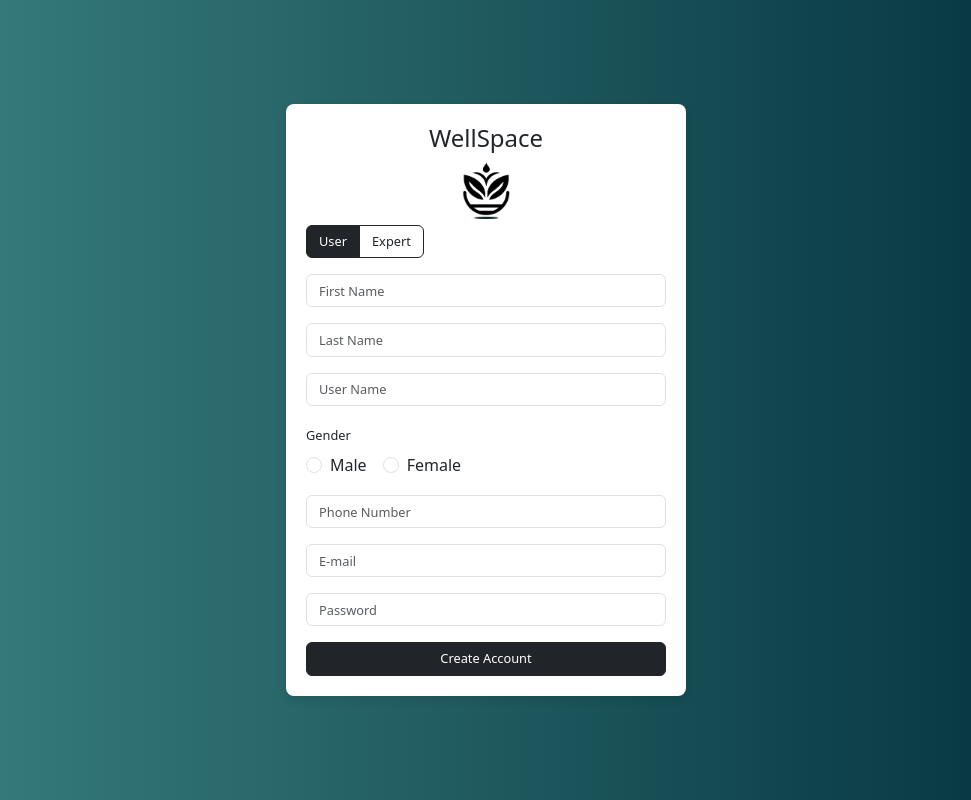
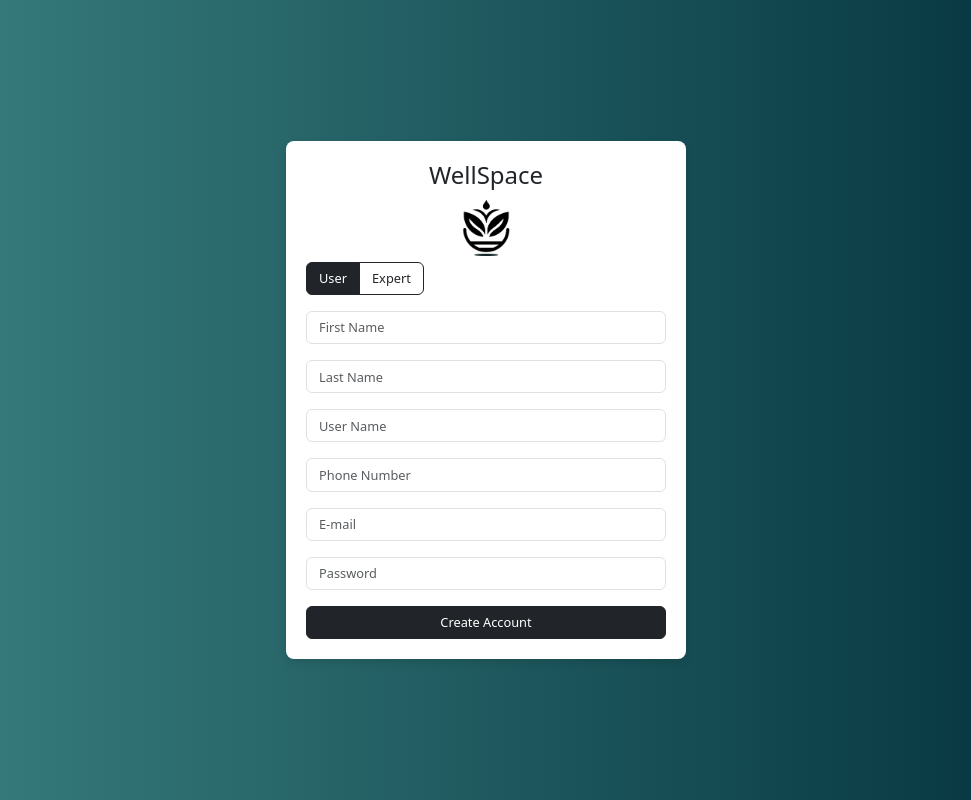
Before and after one commit to nilangi-ediri/WellSpace, a React (Create React App) app in the folder WellSpace/frontend/: page /sign-up in a window 1280 px wide. Shown: the whole page, without its empty margins (154-1125 px from the left). Built offline with nearby package versions, Linux system fonts and the light colour scheme.

Commit message:
gender removal

```diff
--- a/WellSpace/frontend/src/pages/Authentification/SignUp.jsx
+++ b/WellSpace/frontend/src/pages/Authentification/SignUp.jsx
@@ -8,7 +8,6 @@ function UserSignUp() {
     firstName: '',
     lastName: '',
     username: '',
-    gender: '',
     phoneNumber: '',
     email: '',
     password: '',
@@ -39,7 +38,6 @@ function UserSignUp() {
       phoneNumber: userDetails.phoneNumber,
       email: userDetails.email,
       password: userDetails.password,
-      gender: userDetails.gender,
       verificationDocument: '',
       status: userDetails.role === 'doctor' ? 'pending' : 'active',
       role: userDetails.role
@@ -121,32 +119,6 @@ function UserSignUp() {
             />
           </Form.Group>
 
-          <Form.Group className="mb-3">
-            <Form.Label>Gender</Form.Label>
-            <div key={`inline-radio`} className="mb-3">
-              <Form.Check
-                inline
-                label="Male"
-                name="gender"
-                type="radio"
-                id={`inline-radio-1`}
-                value="male"
-                onChange={handleChange}
-                required
-              />
-              <Form.Check
-                inline
-                label="Female"
-                name="gender"
-                type="radio"
-                id={`inline-radio-2`}
-                value="female"
-                onChange={handleChange}
-                required
-              />
-            </div>
-          </Form.Group>
-
           <Form.Group className="mb-3" controlId="formPhone">
             <Form.Control
               type="number"
```
